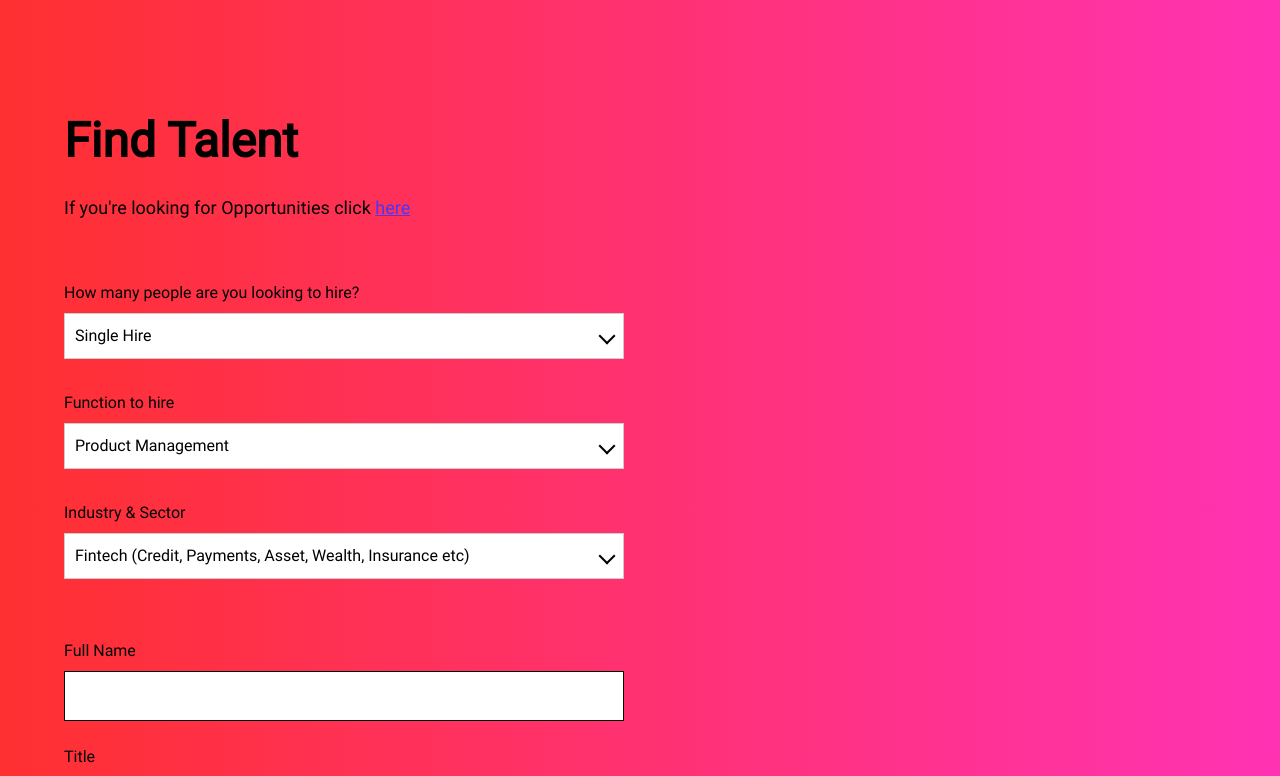
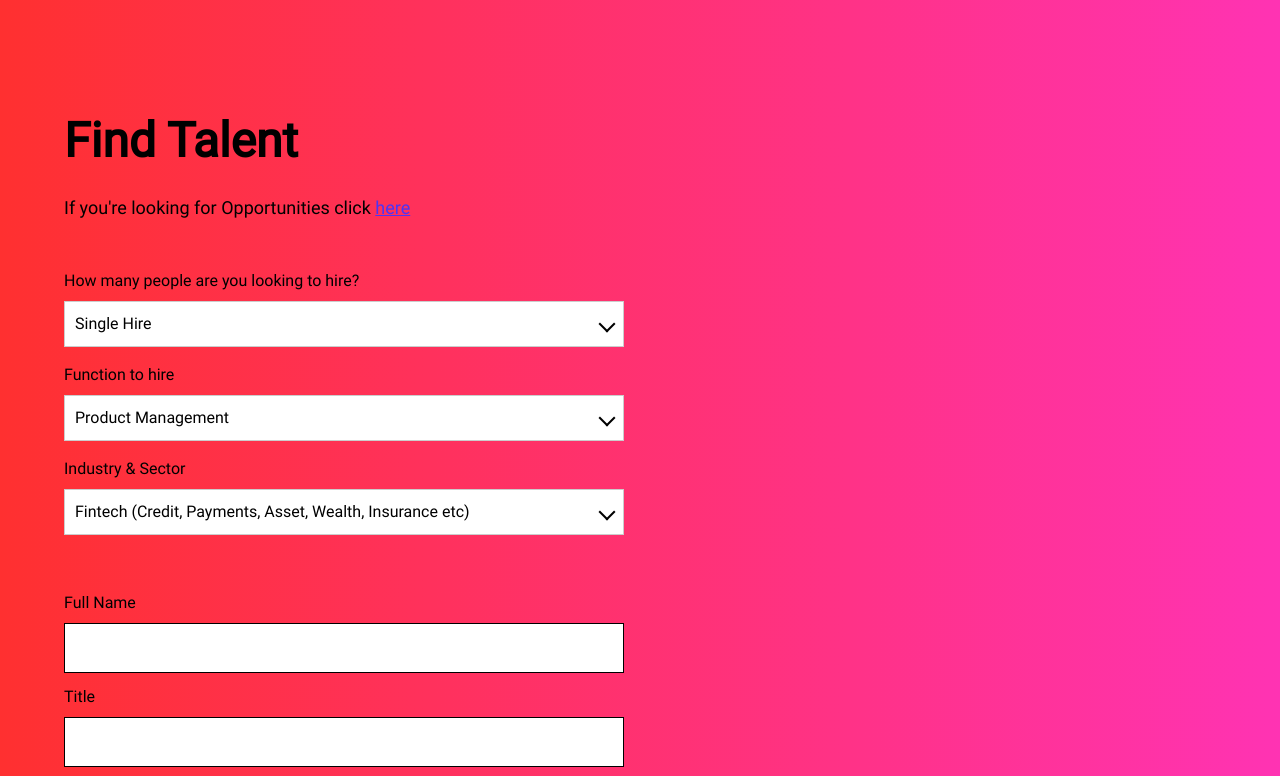
Before and after one commit to yogi-mahtani/yogi-mahtani, a Next.js app: page /contact-us in a window 1280 px wide. Shown: the top 776 px of the page. Built offline with nearby package versions, Linux system fonts and the light colour scheme.

Commit message:
feat: add design changes

```diff
--- a/src/app/components/ContactUs/components/FormField.tsx
+++ b/src/app/components/ContactUs/components/FormField.tsx
@@ -26,10 +26,10 @@ export const FormField = ({
 const FieldWrapper = styled.div`
   margin-top: 8px;
   width: 100%;
+  padding-bottom: 8px;
 `;
 
 const SelectOption = styled.div`
   display: flex;
   align-items: center;
-  padding: 12px 0;
 `;
--- a/src/app/components/ContactUs/components/InputField.tsx
+++ b/src/app/components/ContactUs/components/InputField.tsx
@@ -20,7 +20,7 @@ export const InputField = ({
 const InputWrapper = styled.div`
   display: flex;
   flex-direction: column;
-  margin-bottom: 24px;
+  margin-bottom: 12px;
   width: 100%;
 `;
 
```
